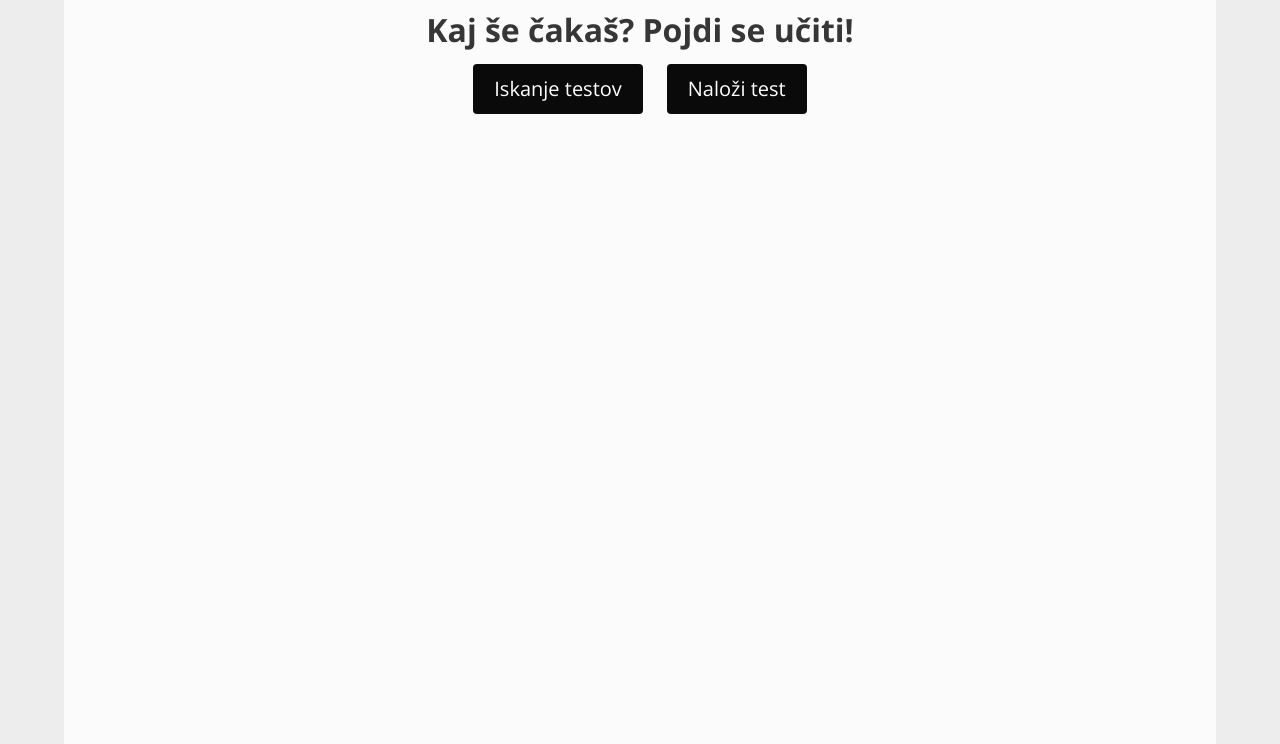
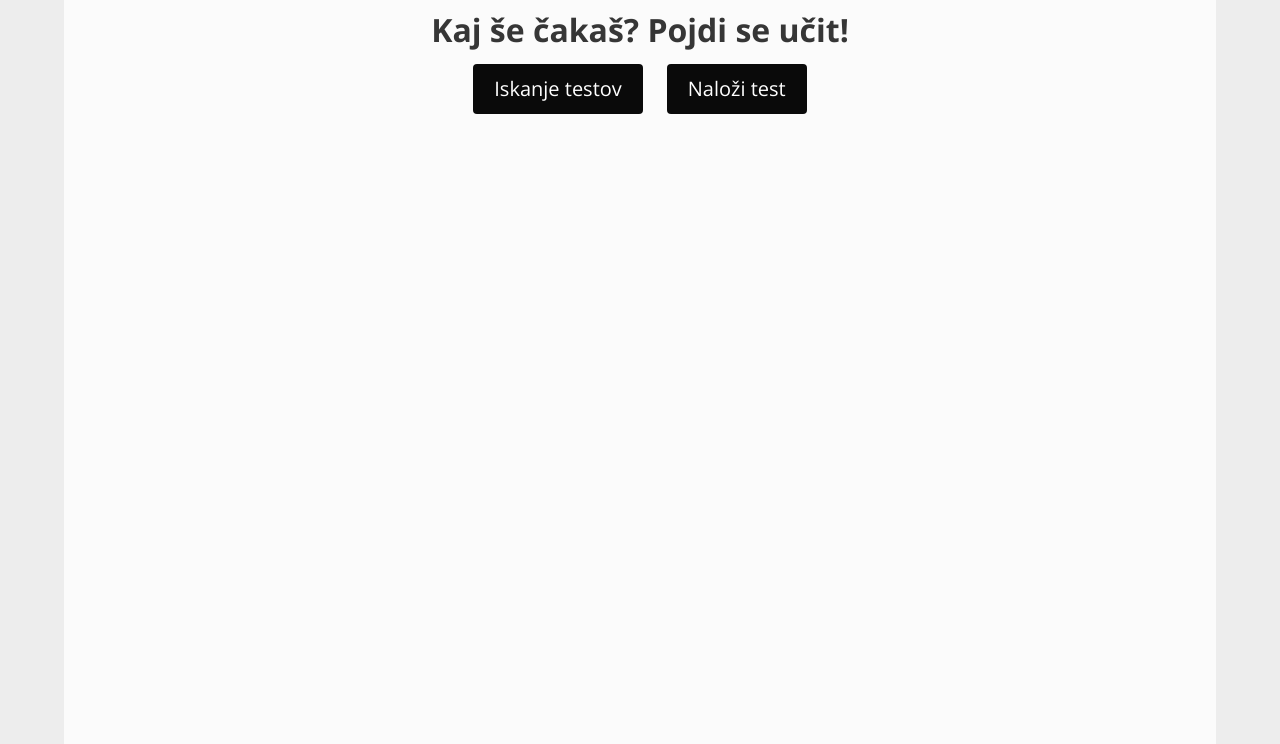
Before and after one commit to filiptrplan/vic-testi, a Django app: page / in a window 1280 px wide. Shown: the part 56-800 px from the top of the page. Run offline with Django 3.2, Linux system fonts and the light colour scheme; style sheets or scripts are compiled from the project's sources; some libraries are stand-ins or nearby versions.

Commit message:
fix typo

```diff
--- a/victesti/templates/main/index.html
+++ b/victesti/templates/main/index.html
@@ -5,7 +5,7 @@
 
 {% block content %}
 <div class="has-text-centered">
-<h1>Kaj še čakaš? Pojdi se učiti!</h1>
+<h1>Kaj še čakaš? Pojdi se učit!</h1>
 <div class="mt-3 buttons is-centered">
         <a href="/tests/search" class="button mx-3 is-black has-text-weight-light is-medium">Iskanje testov</a>
         <a href="/tests/upload" class="button mx-3 is-black has-text-weight-light is-medium">Naloži test</a>
```
